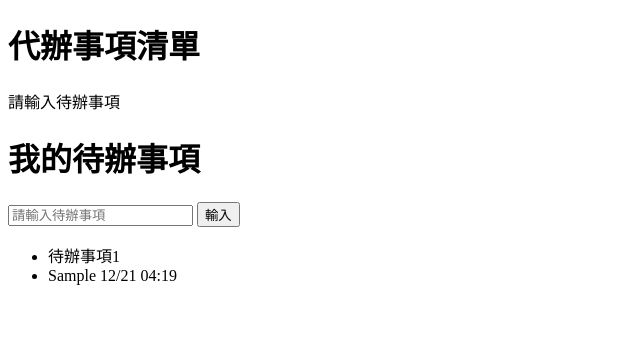
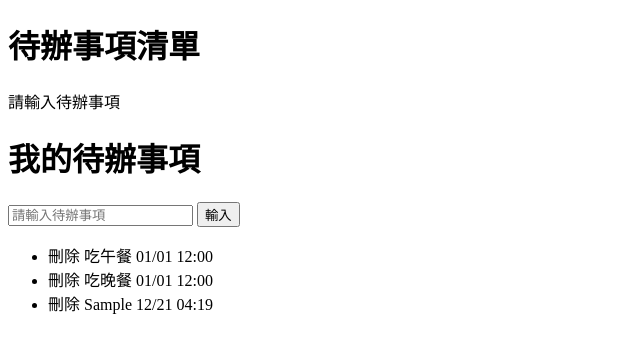
Before and after one commit to hanaoh/ToDoList_teach, a plain HTML site: page index.html in a window 1280 px wide. Both pictures are taken after typing "Sample" into the empty fields and a click on the button "輸入". Shown: the whole page, without its empty margins (0-640 px from the left). Drawn offline with nearby package versions, Linux system fonts and the light colour scheme.

Commit message:
20181221課堂（資料與UI介面分離及讀取、寫入資料）

```diff
--- a/app.js
+++ b/app.js
@@ -26,17 +26,78 @@
 // });
 
 
-// 整理上式
+var todoData = [
+    {
+        content: "吃午餐",
+        createdAt: 1
+    },
+    {
+        content: "吃晚餐",
+        createdAt: 1000
+    }
+];
+
+//讀取資料
+function render(todoData){
+    //把資料渲染到頁面中
+    var $ul = $("ul");
+    var HTML = "";
+
+    for(var i = 0; i < todoData.length; i++){
+        HTML = HTML + `
+        <li>
+            <span class="delete">
+                刪除
+            </span>
+            ${todoData[i].content}
+            ${moment(todoData[i].createdAt).format("MM/DD hh:mm")}
+        </li>`;
+    };
+
+    $ul.append(HTML);
+
+};
+
+render(todoData);
+
+// 整理最上式，寫入資料
 $("#addTodoBtn").on("click", function(event){
         event.preventDefault();
         // 在定義的變數前加上$方便自己辨識他是一個jq物件
         var $addTodoInput = $("#addTodoTnput");
-        var newTodoText = $addTodoInput.val();
+        var newTodoText = $addTodoInput.val().trim();
 
         // 如果使用者沒有輸入任何值則停止函式
         if(!newTodoText) return;
 
-        $("ul").append(`<li>${newTodoText} ${moment().format("MM/DD hh:mm")}</li>`);
+        //在li最前方加上刪除，並給他一個class用於之後指定
+        // $("ul").append(`<li><span class="delete">刪除</span>${newTodoText} ${moment().format("MM/DD hh:mm")}</li>`);
+
+        //把使用者輸入的新資料存進既有todoData
+        var newTodoData = {
+            content: newTodoText,
+            //.valueOf：把moment抓出的時間轉換成從預設時間起算經過的毫秒數
+            createdAt: moment().valueOf()
+        };
+
+        todoData.push(newTodoData);
+
+        //清空頁面上既有ul內的全部舊資料
+        $("ul").empty();
+
+        //再次render完整的todoData
+        render(todoData);
 
         $addTodoInput.val("");
     });
+
+
+//li .特定class：找尋底下所有特定class
+//li>.特定class：找尋「底下一層」的特定class
+
+//將監聽器綁在ul上，但實際觸發監聽器的為ul底下的.delete
+    $("ul").on("click", ".delete", function(){
+        //用this指定到ul底下的delete，再用parent選擇到上一層的父元素li，並執行刪除整個li
+        $(this).parent("li").remove();
+
+    });
--- a/index.html
+++ b/index.html
@@ -15,7 +15,7 @@
 <body>
     <!-- 網頁標題 -->
     <div id="header">
-        <h1>代辦事項清單</h1>
+        <h1>待辦事項清單</h1>
     </div>
 
     <!-- 代辦事項輸入及顯示區域 -->
@@ -30,7 +30,7 @@
         </form>
 
         <ul>
-            <li>待辦事項1</li>
+            <!-- <li>待辦事項1</li> -->
         </ul>
     </div>
 
```
